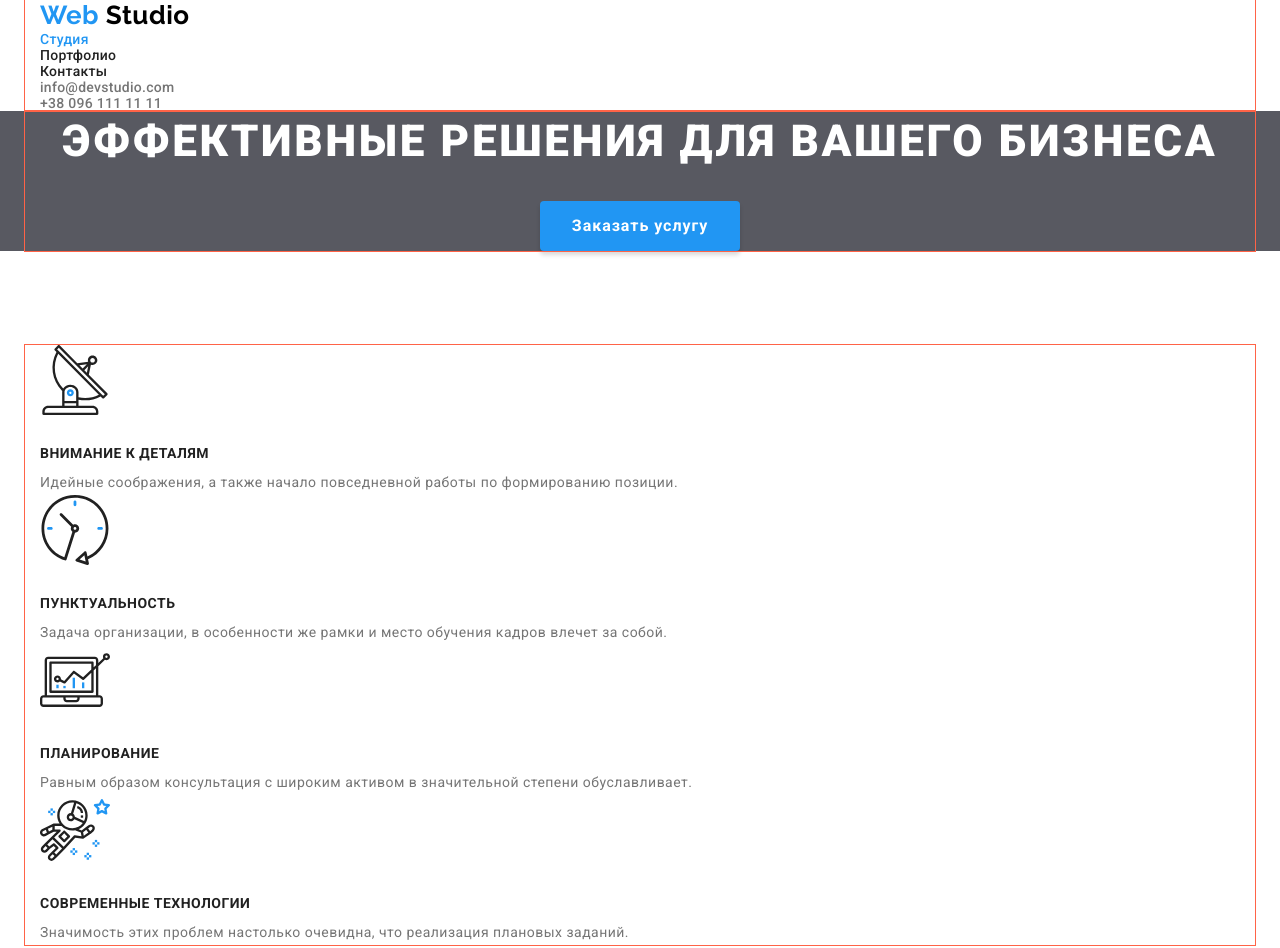
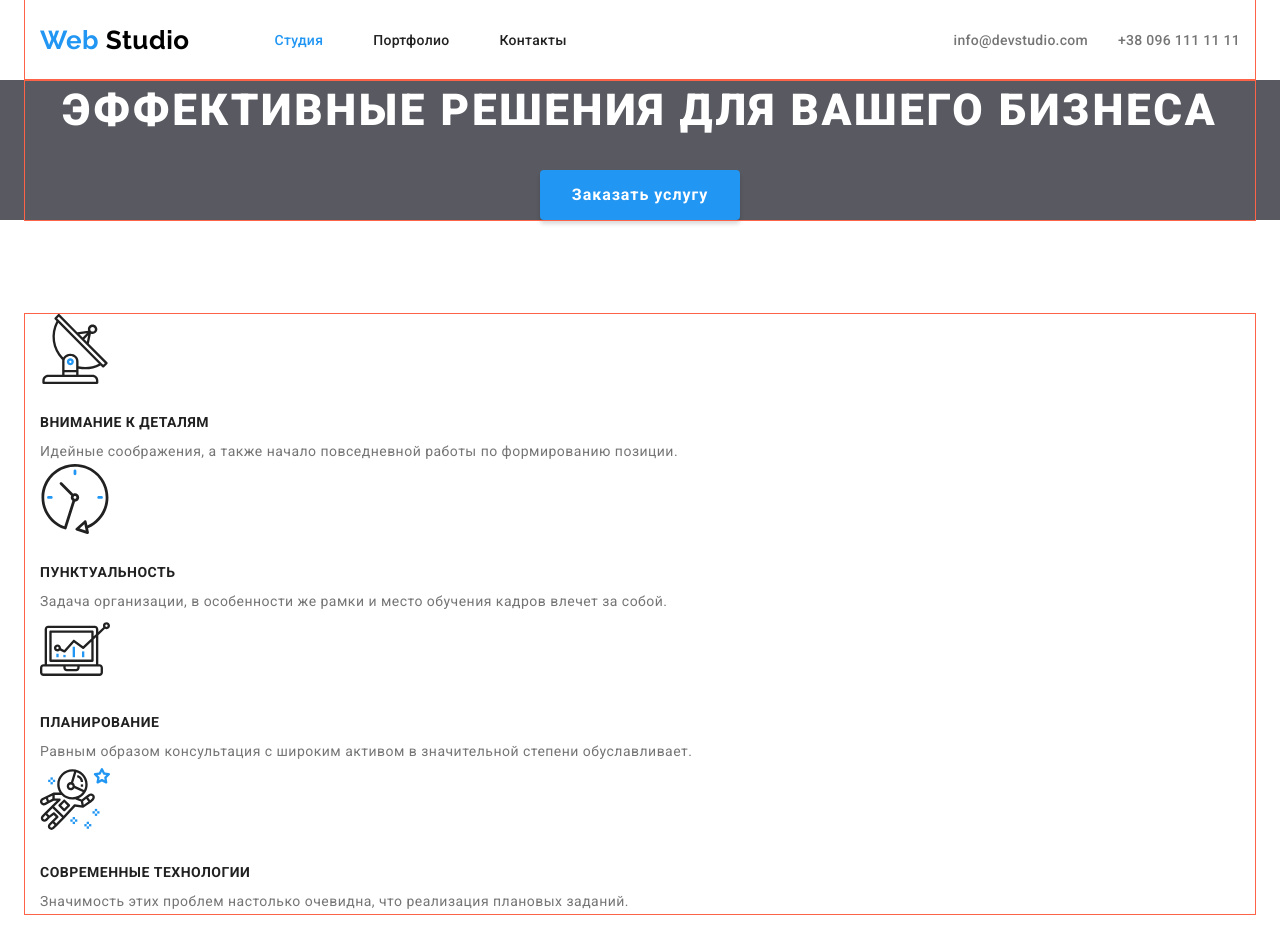
Before and after one commit to perlaert/goit-markup-hw-03, a plain HTML site: page index.html in a window 1280 px wide. Shown: the top 948 px of the page. Drawn offline with Linux system fonts and the light colour scheme.

Commit message:
Позиционирует шапку с помощью флекса

```diff
--- a/css/styles.css
+++ b/css/styles.css
@@ -12,6 +12,7 @@ body {
     letter-spacing: 0.03em;
 }
 
+/* Утилиты */
 a {
     display: block;
     text-decoration: none;
@@ -32,8 +33,6 @@ img {
     margin: 0;
 }
 
-/* Header */
-
 .container {
     width: 1200px;
     margin-right: auto;
@@ -41,10 +40,35 @@ img {
     padding-right: 15px;
     padding-left: 15px;
     outline: 1px solid tomato;
-    /* background-color: tomato; */
+}
+
+.visually-hidden {
+    position: absolute !important;
+    clip: rect(1px 1px 1px 1px);
+    clip: rect(1px, 1px, 1px, 1px);
+    padding: 0 !important;
+    border: 0 !important;
+    height: 1px !important;
+    width: 1px !important;
+    overflow: hidden;
+}
+
+/* Header */
+
+.page-header {
+    display: flex;
+    align-items: center;
+}
+
+.header-nav {
+    display: flex;
+    align-items: center;
 }
 
 .logo {
+    /* margin-right: auto;
+    padding-top: 24px;
+    padding-bottom: 25px; */
     font-family: 'Raleway', sans-serif;
     font-weight: 700;
     font-size: 26px;
@@ -56,7 +80,18 @@ img {
     color: var(--accept-color);
 }
 
+.site-nav {
+    display: flex;
+    margin-left: 85px;
+}
+
+.site-nav .item:not(:last-child) {
+    margin-right: 50px;
+}
+
 .site-nav .link {
+    padding-top: 32px;
+    padding-bottom: 32px;
     font-weight: 500;
     font-size: 14px;
     line-height: 1.143;
@@ -73,7 +108,16 @@ img {
     color: var(--accept-color);
 }
 
-.contacts a {
+.contacts {
+    display: flex;
+    margin-left: auto;
+}
+
+.contacts .item + .item {
+    margin-left: 30px;
+}
+
+.contacts .link {
     font-weight: 500;
     font-size: 14px;
     line-height: 1.143;
@@ -84,17 +128,6 @@ img {
 .contacts .link:hover,
 .contacts .link:focus {
     color: var(--accept-color);
-}
-
-.visually-hidden {
-    position: absolute !important;
-    clip: rect(1px 1px 1px 1px);
-    clip: rect(1px, 1px, 1px, 1px);
-    padding: 0 !important;
-    border: 0 !important;
-    height: 1px !important;
-    width: 1px !important;
-    overflow: hidden;
 }
 
 /* Футер */
--- a/index.html
+++ b/index.html
@@ -11,18 +11,18 @@
     </head>
     <body>
         <header>
-            <div class="container">
-                <nav>
+            <div class="container page-header">
+                <nav class="header-nav">
                     <a href="./" class="logo"> <span>Web </span>Studio</a>
                     <ul class="site-nav list">
-                        <li><a href="./index.html" class="link current">Студия</a></li>
-                        <li><a href="./portfolio.html" class="link">Портфолио</a></li>
-                        <li><a href="#" class="link">Контакты</a></li>
+                        <li class="item"><a href="./index.html" class="link current">Студия</a></li>
+                        <li class="item"><a href="./portfolio.html" class="link">Портфолио</a></li>
+                        <li class="item"><a href="#" class="link">Контакты</a></li>
                     </ul>
                 </nav>
                 <ul class="contacts list">
-                    <li><a href="mailto:info@devstudio.com" class="link">info@devstudio.com</a></li>
-                    <li><a href="tel:+380961111111" class="link">+38 096 111 11 11</a></li>
+                    <li class="item"><a href="mailto:info@devstudio.com" class="link">info@devstudio.com</a></li>
+                    <li class="item"><a href="tel:+380961111111" class="link">+38 096 111 11 11</a></li>
                 </ul>
             </div>
         </header>
```
Also changed, not shown: portfolio.html (+7 -7 lines).
